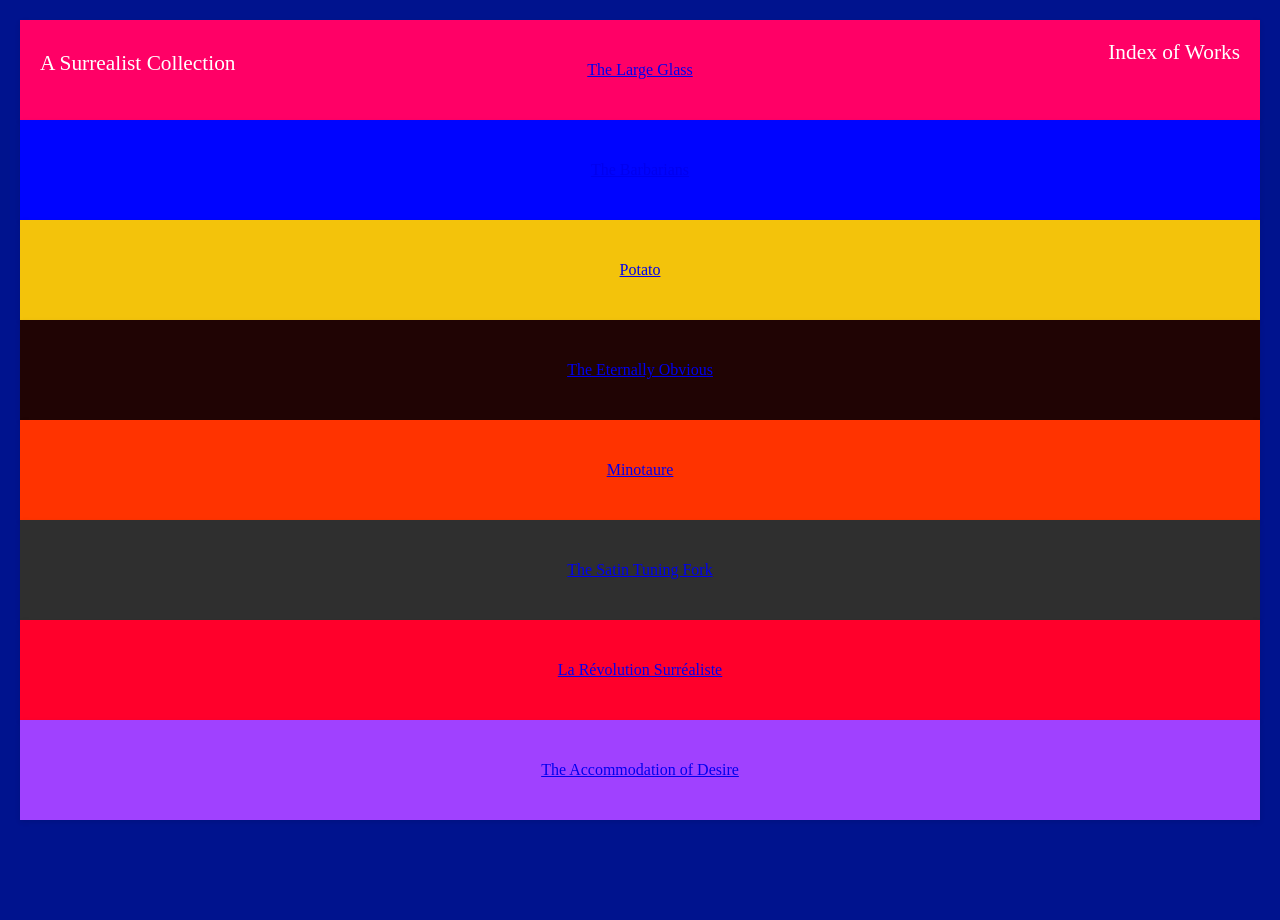
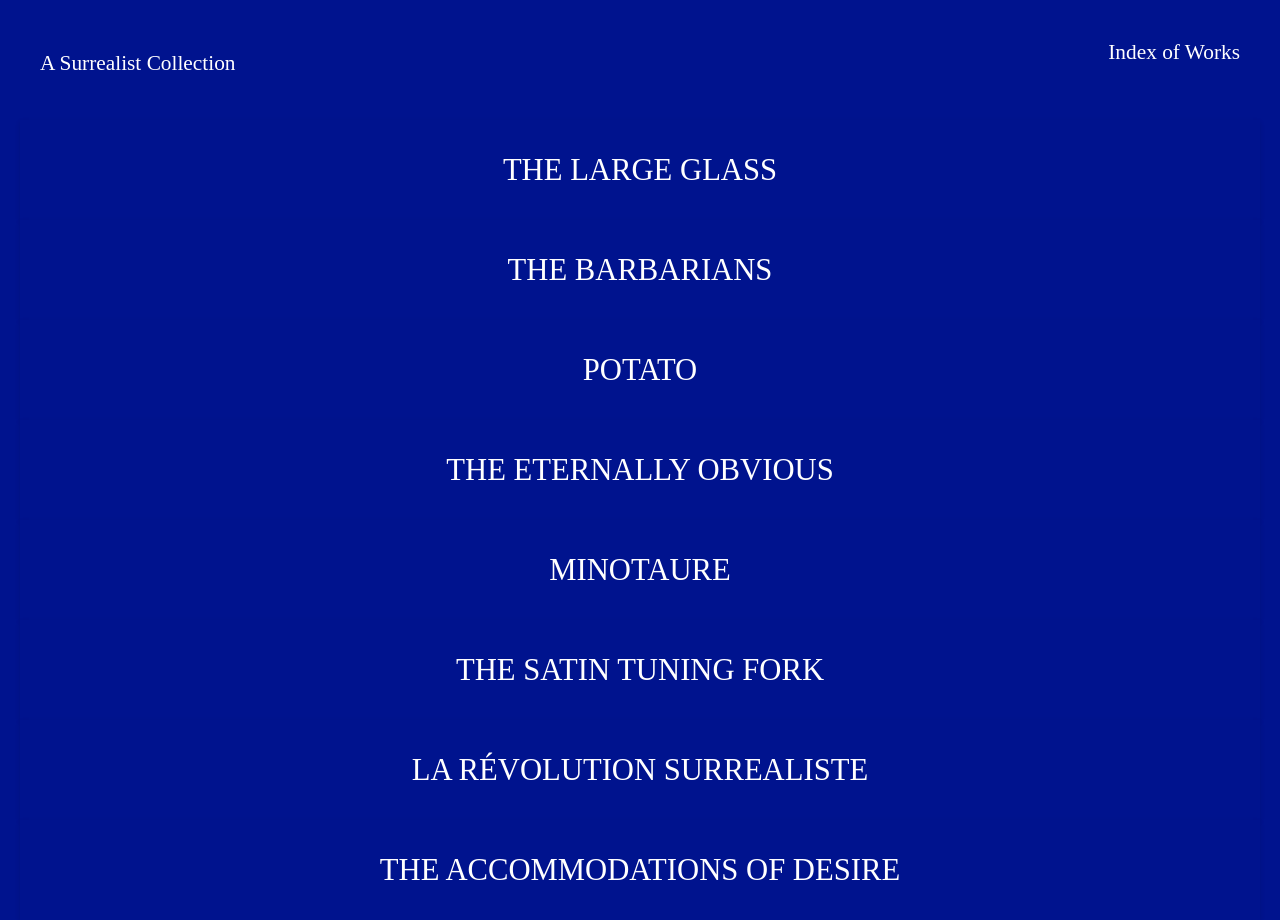
Before and after one commit to khanh-phan15/A-surrealist-collection, a plain HTML site: page index.html in a window 1280 px wide. Before the commit the page ends 840 px from the top, so only its background shows below. Drawn offline with Linux system fonts and the light colour scheme; a web font is replaced by a local one.

Commit message:
color-update

```diff
--- a/index.html
+++ b/index.html
@@ -13,16 +13,22 @@
 <p class="home_webname">A Surrealist Collection</p>
 <a class="home_index" href ="index.html"> Index of Works </a>
 <div class="flex-container">
-    <div class="the-large-glass"><a href="the-large-glass.html">The Large Glass</a></div>
-    <div class="the-barbarians"><a href="the-barbarians.html">The Barbarians</a></div>
-    <div class="potato"><a href="potato.html">Potato</a></div>
-    <div class="the-eternally-obvious"><a href="the-eternally-obvious.html">The Eternally Obvious</a></div>
-    <div class="minotaure"><a href="minotaure.html">Minotaure</a></div>
-    <div class="the-satin-tuning-fork"><a href="the-satin-tuning-fork.html">The Satin Tuning Fork</a></div>
-    <div class="la-revolution-surrealiste"><a href="la-revolution-surrealiste.html">La Révolution Surréaliste</a></div>
-    <div class="the-accommodation-of-desire"><a href="the-accomodations-of-desire.html">The Accommodation of Desire</a></div>
-
-
+    <div class="the-large-glass">
+        <a href="the-large-glass.html">THE LARGE GLASS</a></div>
+    <div class="the-barbarians">
+        <a href="the-barbarians.html">THE BARBARIANS</a></div>
+    <div class="potato">
+        <a href="potato.html">POTATO</a></div>
+    <div class="the-eternally-obvious">
+        <a href="the-eternally-obvious.html">THE ETERNALLY OBVIOUS</a></div>
+    <div class="minotaure">
+        <a href="minotaure.html">MINOTAURE</a></div>
+    <div class="the-satin-tuning-fork">
+        <a href="the-satin-tuning-fork.html">THE SATIN TUNING FORK</a></div>
+    <div class="la-revolution-surrealiste">
+        <a href="la-revolution-surrealiste.html">LA RÉVOLUTION SURREALISTE</a></div>
+    <div class="the-accommodation-of-desire">
+        <a href="the-accomodations-of-desire.html">THE ACCOMMODATIONS OF DESIRE</a></div>
 </div>
 
 <style>
--- a/main.css
+++ b/main.css
@@ -19,69 +19,105 @@
     flex-direction: column;
     width: 100%;
     height: 100%;
+    margin-top: 200px;
 }
 .the-large-glass {
     flex: 1;
     display: flex;
     justify-content: center;
     align-items: center;
-    background-color: rgba(255, 0, 102, 1);
+    background-color:rgba(0, 19, 142, 1);
     box-shadow: 0 2px 5px rgba(0, 0, 0, 0.1);
     transition: background-color 0.3s;
+}
+.the-large-glass a{
+    font-size: 23pt;
+    text-decoration:none;
+    color:white;
 }
 .the-barbarians {
     flex: 1;
     display: flex;
     justify-content: center;
     align-items: center;
-    background-color: rgba(0, 4, 255, 1);
+    background-color:rgba(0, 19, 142, 1);
     box-shadow: 0 2px 5px rgba(0, 0, 0, 0.1);
     transition: background-color 0.3s;
+}
+.the-barbarians a{
+    font-size: 23pt;
+    text-decoration:none;
+    color:white;
 }
 .potato {
     flex: 1;
     display: flex;
     justify-content: center;
     align-items: center;
-    background-color: rgba(243, 195, 11, 1);
+    background-color:rgba(0, 19, 142, 1);
     box-shadow: 0 2px 5px rgba(0, 0, 0, 0.1);
     transition: background-color 0.3s;
+}
+.potato a{
+    font-size: 23pt;
+    text-decoration:none;
+    color:white;
 }
 .the-eternally-obvious {
     flex: 1;
     display: flex;
     justify-content: center;
     align-items: center;
-    background-color: rgba(32, 4, 4, 1);
+    background-color:rgba(0, 19, 142, 1);
     box-shadow: 0 2px 5px rgba(0, 0, 0, 0.1);
     transition: background-color 0.3s;
+}
+.the-eternally-obvious a{
+    font-size: 23pt;
+    text-decoration:none;
+    color:white;
 }
 .minotaure {
     flex: 1;
     display: flex;
     justify-content: center;
     align-items: center;
-    background-color: rgba(255, 51, 0, 1);
+    background-color:rgba(0, 19, 142, 1);
     box-shadow: 0 2px 5px rgba(0, 0, 0, 0.1);
     transition: background-color 0.3s;
+}
+.minotaure a{
+        font-size: 23pt;
+        text-decoration:none;
+        color:white;
 }
 .the-satin-tuning-fork {
     flex: 1;
     display: flex;
     justify-content: center;
     align-items: center;
-    background-color: rgba(47, 47, 47, 1);
+    background-color:rgba(0, 19, 142, 1);
     box-shadow: 0 2px 5px rgba(0, 0, 0, 0.1);
     transition: background-color 0.3s;
+}
+.the-satin-tuning-fork a{
+    font-size: 23pt;
+    text-decoration:none;
+    color:white;
 }
 .la-revolution-surrealiste {
     flex: 1;
     display: flex;
     justify-content: center;
     align-items: center;
-    background-color: rgba(255, 0, 43, 1);
+    background-color:rgba(0, 19, 142, 1);
     box-shadow: 0 2px 5px rgba(0, 0, 0, 0.1);
     transition: background-color 0.3s;
+}
+.la-revolution-surrealiste a{
+    font-size: 23pt;
+    text-decoration:none;
+    color:white;
 }
 .the-accommodation-of-desire {
     text-decoration: none;
@@ -90,35 +126,40 @@
     justify-content: center;
     align-items: center;
     color:white;
-    background-color: rgba(160, 65, 255, 1);
+    background-color:rgba(0, 19, 142, 1);
     box-shadow: 0 2px 5px rgba(0, 0, 0, 0.1);
     transition: background-color 0.3s;
+}
+.the-accommodation-of-desire a{
+    font-size: 23pt;
+    text-decoration:none;
+    color:white;
 }
 
 
 .the-large-glass:hover {
-    background-color:rgba(0, 19, 142, 1);
+    background-color: rgba(255, 0, 102, 1);
 }
 .the-barbarians:hover {
-    background-color:rgba(0, 19, 142, 1);
+    background-color: rgba(0, 4, 255, 1);
 }
 .potato:hover {
-    background-color:rgba(0, 19, 142, 1);
+    background-color: rgba(243, 195, 11, 1);
 }
 .the-eternally-obvious:hover {
-    background-color:rgba(0, 19, 142, 1);
+    background-color: rgba(32, 4, 4, 1);
 }
 .minotaure:hover {
-    background-color:rgba(0, 19, 142, 1);
+    background-color: rgba(255, 51, 0, 1);
 }
 .the-satin-tuning-fork:hover {
-        background-color:rgba(0, 19, 142, 1);
+    background-color: rgba(47, 47, 47, 1);
 }
 .la-revolution-surrealiste:hover {
-    background-color:rgba(0, 19, 142, 1);
+    background-color:rgba(255, 0, 4, 1);
 }
 .the-accommodation-of-desire:hover {
-    background-color:rgba(0, 19, 142, 1);
+    background-color: rgba(160, 65, 255, 1);
 }
 /* Minotaure */
 .minotaure_index{
```
